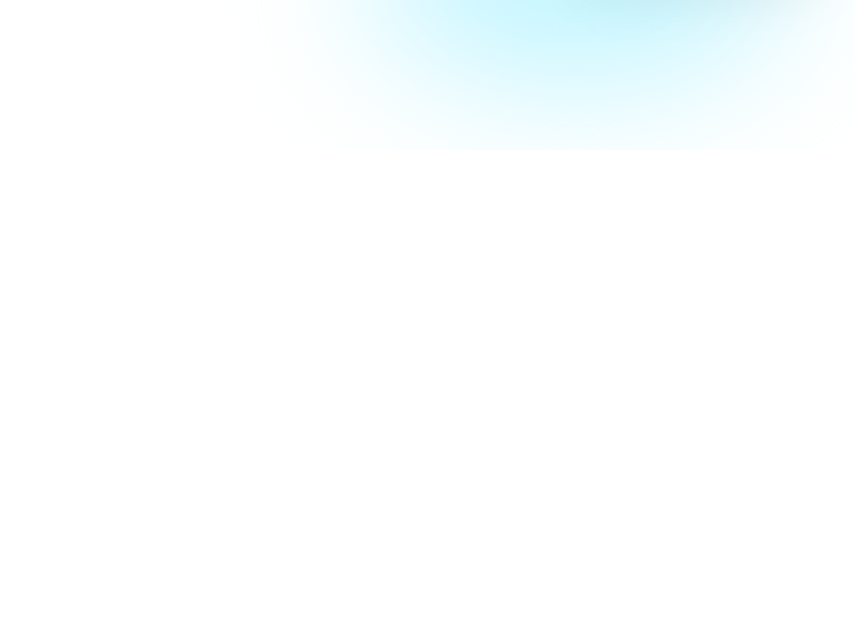
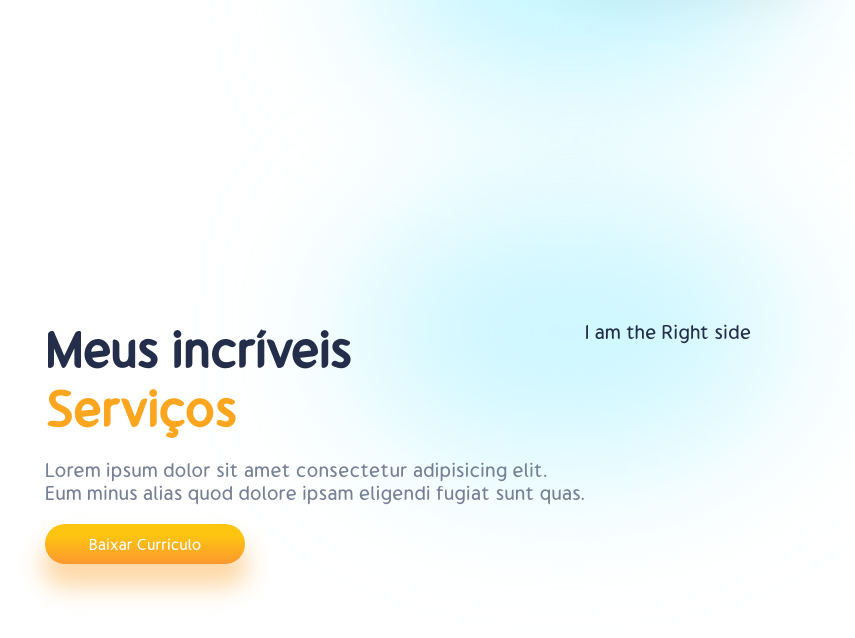
Before and after one commit to HudsonMenezes/Portifolio2-Website-Project, a React (Create React App) app: page / in a window 1280 px wide. Shown: the part 694-1332 px from the top of the page, without its empty margins (93-948 px from the left). Before the commit the page ends 852 px from the top, so only its background shows below. Built offline with nearby package versions, Linux system fonts and the light colour scheme.

Commit message:
started services component

```diff
--- a/src/App.js
+++ b/src/App.js
@@ -1,12 +1,14 @@
 import './App.css'
 import Intro from './Components/Intro/Intro'
 import Navbar from './Components/Navbar/Navbar'
+import Services from './Components/Services/Services'
 
 function App() {
   return (
     <div className="App">
       <Navbar />
       <Intro />
+      <Services />
     </div>
   )
 }
--- a/src/Components/Intro/Intro.jsx
+++ b/src/Components/Intro/Intro.jsx
@@ -43,7 +43,10 @@ function Intro() {
           txt2='Developer'/>
         </div>
         <div style={{top: '18rem', left: '1.75rem'}}>
-          <FloatingDiv image={thumbup} txt1='Best Design' txt2='Award'/>
+          <FloatingDiv
+          image={thumbup}
+          txt1='Best Design'
+          txt2='Award'/>
         </div>
         {/* Blur Divs */}
         <div className='blur'
--- /dev/null
+++ b/src/Components/Services/Services.css
@@ -0,0 +1,32 @@
+.services {
+  padding: 0 3rem 0 3rem;
+  display: flex;
+  height: 90vh;
+  margin-bottom: 8rem;
+  margin-top: 9rem;
+}
+.awesome{
+  display: flex;
+  flex-direction: column;
+  position: relative;
+}
+.awesome > :nth-child(1){
+  color: var(--black);
+  font-size: 2.5rem;
+  font-weight: bold;
+}
+.awesome > :nth-child(2){
+  color: var(--orange);
+  font-size: 2.5rem;
+  font-weight: bold;
+}
+.awesome > :nth-child(3){
+  color: var(--gray);
+  font-size: 1rem;
+  margin-top: 1rem;
+}
+.s-button{
+  width: 10rem;
+  height: 2rem;
+  margin-top: 1rem;
+}
--- /dev/null
+++ b/src/Components/Services/Services.jsx
@@ -0,0 +1,31 @@
+import React from 'react'
+import './Services.css'
+import HeartEmoji from "../../img/heartemoji.png";
+import Glasses from "../../img/glasses.png";
+import Humble from "../../img/humble.png";
+
+function Services() {
+  return (
+    <div className="services">
+      {/* Left Side */}
+      <div className="awesome">
+        <span>Meus incríveis</span>
+        <span>Serviços</span>
+        <span>
+          Lorem ipsum dolor sit amet consectetur adipisicing elit.<br />
+          Eum minus alias quod dolore ipsam eligendi fugiat sunt quas.
+        </span>
+        <button className='button s-button'>
+          Baixar Currículo
+        </button>
+        <div className='blur s-blur1'
+        style={{background: '#abf1ff94'}}></div>
+      </div>
+
+      {/* Right Side */}
+      <div className="cards">I am the Right side</div>
+    </div>
+  )
+}
+
+export default Services
```
